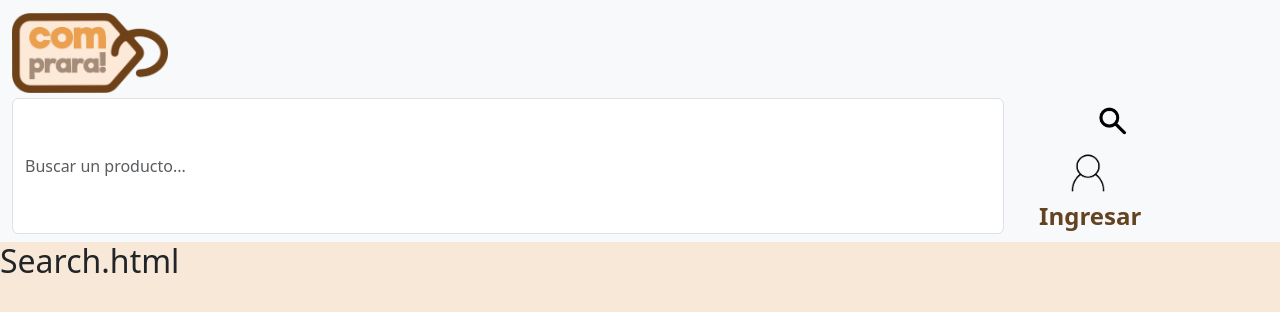
After one commit to felipeperezleal/comprara, a Django app: template login/templates/search.html in a window 1280 px wide. The commit adds this page. Shown: the top 312 px of the page. Run offline with Django 4.2, Linux system fonts and the light colour scheme; the template is opened without the code that fills it, so the values that code supplies are empty.

```diff
--- a/login/templates/base.html
+++ b/login/templates/base.html
@@ -16,9 +16,11 @@
         <a class="navbar-brand" href="{% url 'home' %}">
           <img src="{% static 'logo.png' %}" alt="Comprara!" style="height: 80px; width: auto;">
         </a>
-        <form class="d-flex justify-content-between" role="search">
-          <input class="form-control me-2" type="search" placeholder="Buscar un producto..." aria-label="Search" style="width: 1000px;">
-          <a class="nav-link" href="{% url 'home' %}" style="color: #644321; font-weight:bold; font-size: x-large; padding-right: 50px;"><img src="{% static 'search.png' %}" alt="Profile" style="height: 50px; width: auto; padding-right: 5px;"/></a>
+        <form class="d-flex justify-content-between" action="{% url 'search' %}" method="POST" role="search">
+          {% csrf_token %}
+          <input class="form-control me-2" placeholder="Buscar un producto..." name="search_string" type="search" aria-label="Search" style="width: 1000px;">
+          <!-- Al cambiar de <a> a <button> queda horrible visualmente-->
+          <button type="submit" class="nav-link" style="color: #644321; font-weight:bold; font-size: x-large; padding-right: 50px;"><img src="{% static 'search.png' %}" alt="Profile" style="height: 50px; width: auto; padding-right: 5px;"/></a>
         </form>
           {% if user.is_authenticated %}
             <a class="nav-link disabled" style="color: #644321; font-weight:bold; font-size: x-large; padding-right: 50px;"><img src="{% static 'profile.png' %}" alt="Profile" style="height: 50px; width: auto; padding-right: 5px;"/>{{user.username}}</a>
--- /dev/null
+++ b/login/templates/search.html
@@ -0,0 +1,18 @@
+<!DOCTYPE html>
+<html lang="en">
+<head>
+    <meta charset="UTF-8">
+    <meta http-equiv="X-UA-Compatible" content="IE=edge">
+    <meta name="viewport" content="width=device-width, initial-scale=1.0">
+    <link href="https://cdn.jsdelivr.net/npm/bootstrap@5.3.0-alpha3/dist/css/bootstrap.min.css" rel="stylesheet" integrity="sha384-KK94CHFLLe+nY2dmCWGMq91rCGa5gtU4mk92HdvYe+M/SXH301p5ILy+dN9+nJOZ" crossorigin="anonymous">
+    <script src="https://cdn.jsdelivr.net/npm/bootstrap@5.3.0-alpha3/dist/js/bootstrap.bundle.min.js" integrity="sha384-ENjdO4Dr2bkBIFxQpeoTz1HIcje39Wm4jDKdf19U8gI4ddQ3GYNS7NTKfAdVQSZe" crossorigin="anonymous"></script>
+    <title>Búsqueda</title>
+</head>
+<body style="background-color:#f7e8d7;">
+    {% include "base.html" %}
+
+    <!-- Debug -->
+    <h2>Search.html</h2>
+
+</body>
+</html>
--- a/login/urls.py
+++ b/login/urls.py
@@ -8,5 +8,6 @@ urlpatterns = [
     path('register/', views.register, name="register"),
     path('register/complete/', views.complete_registration, name="complete_registration"),
     path('login/complete/', views.complete_login, name="complete_login"),
+    path('search/', views.search, name="search"),
     path('', index, name="home"),
 ]
```
Also changed, not shown: login/views.py (+16 -0 lines).
